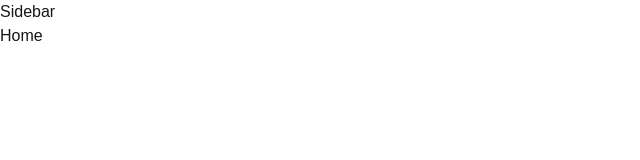
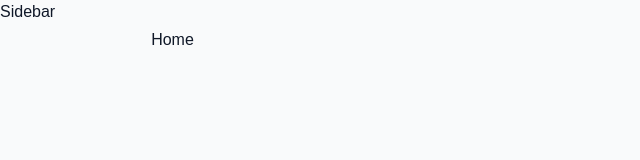
Before and after one commit to mark62005/inventrywise, a Next.js app in the folder client/: page / in a window 1280 px wide. Shown: the top 160 px of the page, without its empty margins (0-640 px from the left). Built offline with nearby package versions, Linux system fonts and the light colour scheme.

Commit message:
Build DashboardWrapper component (in progress)

```diff
--- a/client/src/app/DashboardWrapper.tsx
+++ b/client/src/app/DashboardWrapper.tsx
@@ -2,10 +2,12 @@
 
 function DashboardWrapper({ children }: LayoutProps) {
 	return (
-		<div className="">
+		<div className="flex w-full min-h-screen bg-gray-50 text-gray-900">
 			{/* TODO: Create Sidebar component */}
 			Sidebar
-			<main className="">{children}</main>
+			<main className="flex flex-col w-full h-full py-7 px-9 bg-gray-50 md:pl-24">
+				{children}
+			</main>
 		</div>
 	);
 }
```
